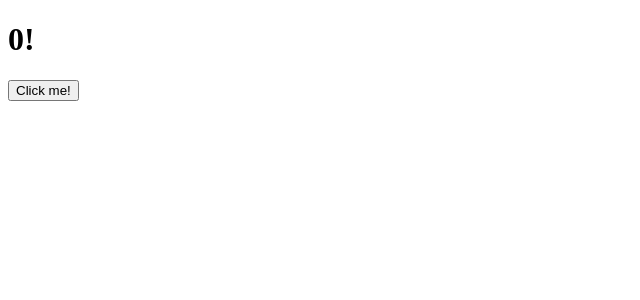
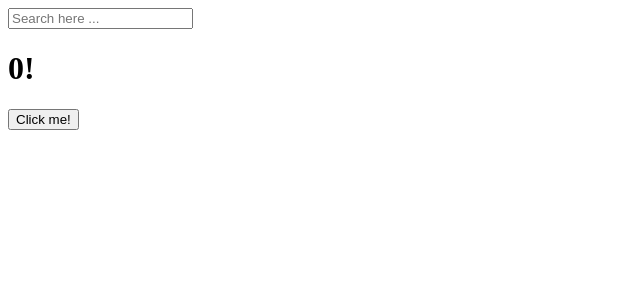
Before and after one commit to multida/reactjs-movie, a React (Create React App) app: page / in a window 1280 px wide. Shown: the top 300 px of the page, without its empty margins (0-640 px from the left). Built offline with nearby package versions, Linux system fonts and the light colour scheme.

Commit message:
useEffect 조금 공부?

```diff
--- a/src/App.js
+++ b/src/App.js
@@ -1,10 +1,23 @@
-import { useState } from 'react';
+import { useState, useEffect } from 'react';
+
+//useEffect는 두개의 argument를 가지는 function
+//첫번째 argument는 우리가 딱 한번만 실행하고 싶은 코드, 두번째는
 
 function App() {
   const [counter, setValue] = useState(0);
+  const [keyword, setKeyword] = useState();
   const onClick = () => setValue((prev) => prev + 1);
+  const onChange = () => {}
+
+  console.log('i run all the time');
+
+
+  useEffect(() => {
+    console.log('Call the API . . .');
+  }, []);
   return (
-    <div className="App">
+    <div>
+      <input onChange={onChange} type="text" placeholder='Search here ...' />
       <h1>{counter}!</h1>
       <button onClick={onClick}>Click me!</button>
     </div>
```
